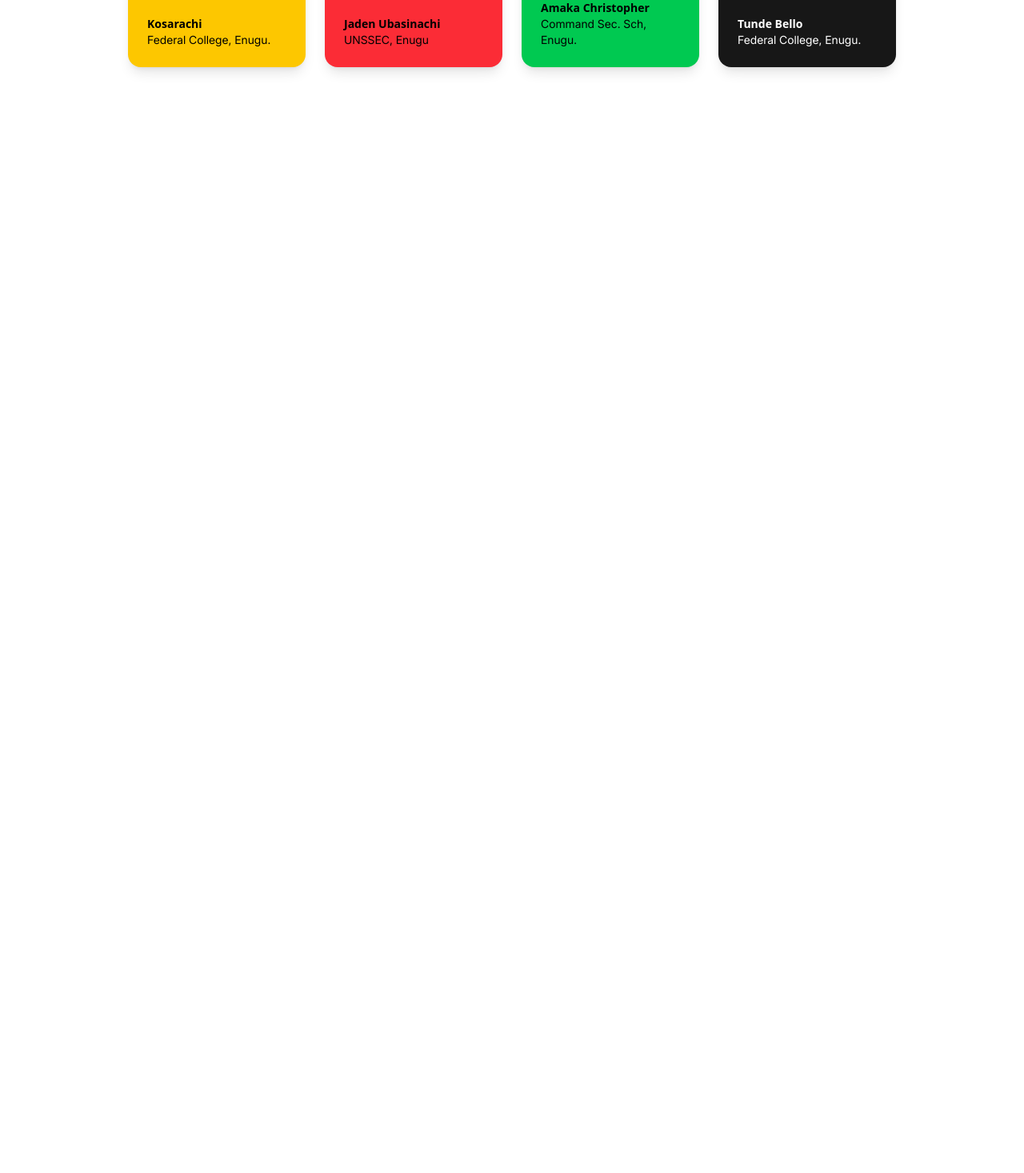
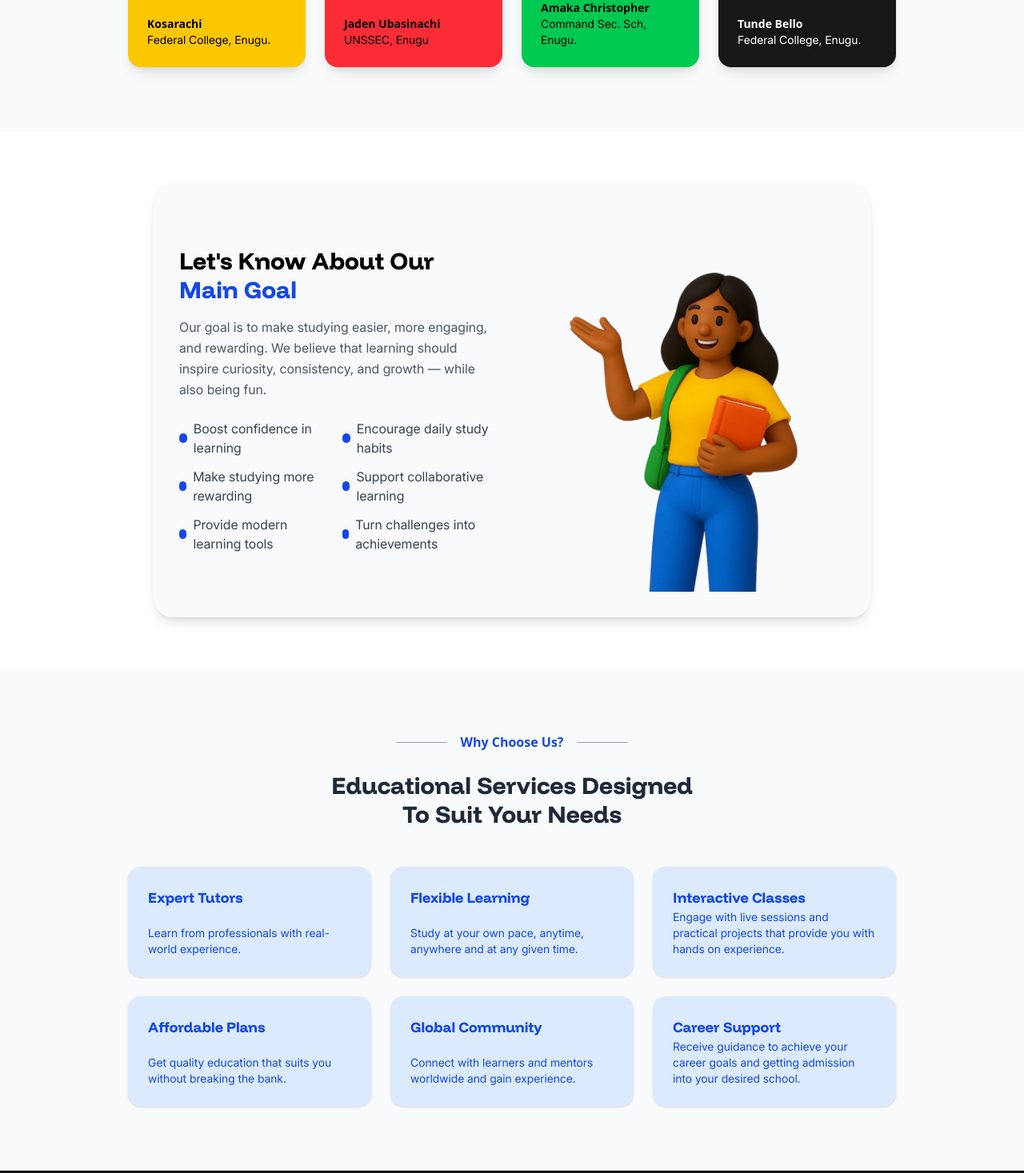
Before and after one commit to Mr2-hex/ugwu-tutorials, a React (Vite) app: page / in a window 1280 px wide. Shown: the part 1330-2797 px from the top of the page at 80% size. Before the commit the page ends 1494 px from the top, so only its background shows below. Built offline with nearby package versions, Linux system fonts and the light colour scheme.

Commit message:
Added Footer and some other sections

```diff
--- a/package.json
+++ b/package.json
@@ -14,6 +14,7 @@
     "lucide-react": "^0.540.0",
     "react": "^19.1.1",
     "react-dom": "^19.1.1",
+    "react-icons": "^5.5.0",
     "tailwindcss": "^4.1.12"
   },
   "devDependencies": {
--- a/src/App.jsx
+++ b/src/App.jsx
@@ -2,6 +2,9 @@ import React from "react";
 import Header from "./components/Header";
 import HeroSection from "./components/HeroSection";
 import Testimonials from "./components/Testimonials";
+import Goals from "./components/Goals";
+import WhyChooseUs from "./components/WhyChooseUs";
+import Footer from "./components/Footer";
 
 const App = () => {
   return (
@@ -9,6 +12,9 @@ const App = () => {
       <Header />
       <HeroSection />
       <Testimonials />
+      <Goals />
+      <WhyChooseUs />
+      <Footer />
     </>
   );
 };
--- /dev/null
+++ b/src/components/Footer.jsx
@@ -0,0 +1,107 @@
+import React from "react";
+import { FaTwitter, FaInstagram, FaFacebook, FaLinkedin } from "react-icons/fa";
+
+const Footer = () => {
+  return (
+    <footer className="bg-[#0D0D0D] text-gray-300 pt-12 pb-6">
+      <div className="container mx-auto px-6 md:px-12 grid grid-cols-1 md:grid-cols-4 gap-10">
+        {/* Brand */}
+        <div>
+          <h2 className="text-white font-funnel text-2xl font-bold mb-4">
+            Ugwu Academy
+          </h2>
+          <p className="text-gray-400 text-sm leading-relaxed font-inters">
+            We help Students grow educationally with expert teachers, exam
+            simulation and admission guide for the future.
+          </p>
+        </div>
+
+        {/* Quick Links */}
+        <div>
+          <h3 className="text-white font-semibold mb-4 font-funnel">
+            Quick Links
+          </h3>
+          <ul className="space-y-2 text-sm">
+            <li>
+              <a href="#" className="hover:text-white">
+                Home
+              </a>
+            </li>
+            <li>
+              <a href="#" className="hover:text-white">
+                About Us
+              </a>
+            </li>
+            <li>
+              <a href="#" className="hover:text-white">
+                Services
+              </a>
+            </li>
+            <li>
+              <a href="#" className="hover:text-white">
+                Contact
+              </a>
+            </li>
+          </ul>
+        </div>
+
+        {/* Resources */}
+        <div>
+          <h3 className="text-white font-semibold font-funnel mb-4">
+            Resources
+          </h3>
+          <ul className="space-y-2 text-sm">
+            <li>
+              <a href="#" className="hover:text-white">
+                Blog
+              </a>
+            </li>
+            <li>
+              <a href="#" className="hover:text-white">
+                FAQs
+              </a>
+            </li>
+            <li>
+              <a href="#" className="hover:text-white">
+                Privacy Policy
+              </a>
+            </li>
+            <li>
+              <a href="#" className="hover:text-white">
+                Terms & Conditions
+              </a>
+            </li>
+          </ul>
+        </div>
+
+        {/* Socials */}
+        <div>
+          <h3 className="text-white font-semibold mb-4 font-funnel">
+            Follow Us
+          </h3>
+          <div className="flex space-x-4 text-xl">
+            <a href="#" className="hover:text-white">
+              <FaTwitter />
+            </a>
+            <a href="#" className="hover:text-white">
+              <FaInstagram />
+            </a>
+            <a href="#" className="hover:text-white">
+              <FaFacebook />
+            </a>
+            <a href="#" className="hover:text-white">
+              <FaLinkedin />
+            </a>
+          </div>
+        </div>
+      </div>
+
+      {/* Bottom bar */}
+      <div className="border-t border-gray-800 mt-10 pt-6 text-center text-sm text-gray-500 font-inter">
+        © {new Date().getFullYear()} Ugwu Tutorial. All rights reserved.
+      </div>
+    </footer>
+  );
+};
+
+export default Footer;
--- /dev/null
+++ b/src/components/Goals.jsx
@@ -0,0 +1,54 @@
+import React from "react";
+import Img from "../assets/images/goals-girl-img.png";
+
+const Goals = () => {
+  return (
+    <div className="flex justify-center items-center py-16">
+      <div className="flex flex-col md:flex-row items-center gap-10 max-w-4xl w-full p-8 rounded-3xl shadow-lg bg-gray-50">
+        {/* Left Section */}
+        <div className="flex-1">
+          <h2 className="font-funnel font-bold text-3xl mb-4">
+            Let's Know About Our <br />
+            <span className="text-blue-700">Main Goal</span>
+          </h2>
+          <p className="font-inter text-gray-600 mb-6 leading-relaxed">
+            Our goal is to make studying easier, more engaging, and rewarding.
+            We believe that learning should inspire curiosity, consistency, and
+            growth — while also being fun.
+          </p>
+
+          {/* Bullet Point Grid */}
+          <div className="grid grid-cols-2 gap-3">
+            {[
+              "Boost confidence in learning",
+              "Encourage daily study habits",
+              "Make studying more rewarding",
+              "Support collaborative learning",
+              "Provide modern learning tools",
+              "Turn challenges into achievements",
+            ].map((item, idx) => (
+              <div
+                key={idx}
+                className="flex items-center gap-2 font-inter text-gray-700"
+              >
+                <span className="w-3 h-3 bg-blue-700 rounded-full"></span>
+                {item}
+              </div>
+            ))}
+          </div>
+        </div>
+
+        {/* Right Section - Image */}
+        <div className="flex-1 flex justify-center">
+          <img
+            src={Img}
+            alt="Goals illustration"
+            className="max-w-xs w-full object-contain"
+          />
+        </div>
+      </div>
+    </div>
+  );
+};
+
+export default Goals;
--- a/src/components/Header.jsx
+++ b/src/components/Header.jsx
@@ -6,7 +6,7 @@ const Header = () => {
 
   return (
     <div className="flex justify-center items-center mt-4">
-      <header className="bg-[#211f1f] rounded-3xl shadow-md flex items-center w-[90%] md:w-[60%] justify-between px-6 py-4 text-white relative">
+      <header className="bg-[#211f1f] rounded-4xl shadow-md flex items-center w-[90%] md:w-[60%] justify-between px-6 py-4 text-white relative">
         {/* Logo */}
         <h1 className="text-xl font-bold">Ugwu Academy</h1>
 
--- a/src/components/Testimonials.jsx
+++ b/src/components/Testimonials.jsx
@@ -31,8 +31,8 @@ const Testimonials = () => {
   ];
 
   return (
-    <div className="px-40 py-20 max-[780px]:px-10">
-      <div className="flex flex-col md:flex-row md:justify-between items-start mb-12 gap-6">
+    <div className="px-40 py-20 max-[780px]:px-10 bg-gray-50">
+      <div className="flex flex-col md:flex-row md:justify-between items-start mb-12 gap-6 ">
         {/* Header and text together */}
         <div>
           <h2 className="text-left font-funnel font-bold text-4xl leading-snug max-[780px]:text-3xl">
--- /dev/null
+++ b/src/components/WhyChooseUs.jsx
@@ -0,0 +1,66 @@
+import React from "react";
+import { CheckCircle } from "lucide-react"; // example icon
+
+const features = [
+  {
+    title: "Expert Tutors",
+    desc: "Learn from professionals with real-world experience.",
+  },
+  {
+    title: "Flexible Learning",
+    desc: "Study at your own pace, anytime, anywhere and at any given time.",
+  },
+  {
+    title: "Interactive Classes",
+    desc: "Engage with live sessions and practical projects that provide you with hands on experience.",
+  },
+  {
+    title: "Affordable Plans",
+    desc: "Get quality education that suits you without breaking the bank.",
+  },
+  {
+    title: "Global Community",
+    desc: "Connect with learners and mentors worldwide and gain experience.",
+  },
+  {
+    title: "Career Support",
+    desc: "Receive guidance to achieve your career goals and getting admission into your desired school.",
+  },
+];
+
+const WhyChooseUs = () => {
+  return (
+    <div className="px-10 lg:px-40 py-20 bg-gray-50">
+      {/* Divider with text */}
+      <div className="flex items-center justify-center gap-4">
+        <span className="h-px w-16 bg-gray-400"></span>
+        <p className="text-blue-700 font-semibold">Why Choose Us?</p>
+        <span className="h-px w-16 bg-gray-400"></span>
+      </div>
+
+      {/* Subtitle */}
+      <h2 className="text-center mt-6 text-2xl md:text-3xl font-bold font-funnel  text-gray-800">
+        Educational Services Designed <p>To Suit Your Needs</p>
+      </h2>
+
+      {/* Features grid */}
+      <div className="mt-12 grid grid-cols-1 sm:grid-cols-2 lg:grid-cols-3 gap-6">
+        {features.map((feature, index) => (
+          <div
+            key={index}
+            className="bg-blue-100 p-6 rounded-2xl shadow-sm border-1 border-dotted border-blue-700 border-gray-200 flex flex-col justify-between"
+          >
+            <div className="flex items-start justify-between">
+              <h3 className="text-lg font-bold font-funnel text-blue-700">
+                {feature.title}
+              </h3>
+            </div>
+            <p className=" text-blue-700 font-inter text-sm">{feature.desc}</p>
+          </div>
+        ))}
+      </div>
+    </div>
+  );
+};
+
+export default WhyChooseUs;
```
Also changed, not shown: src/assets/images/goals-girl-img.png (added), 1 other file (tests, documents, lock files or other folders).
